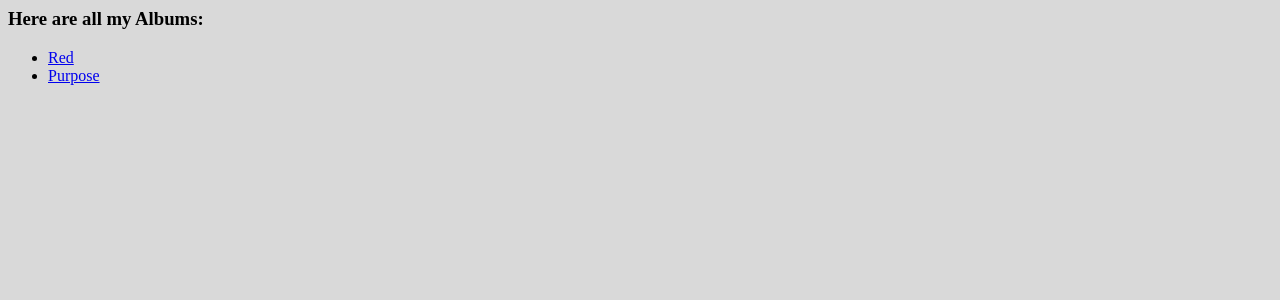
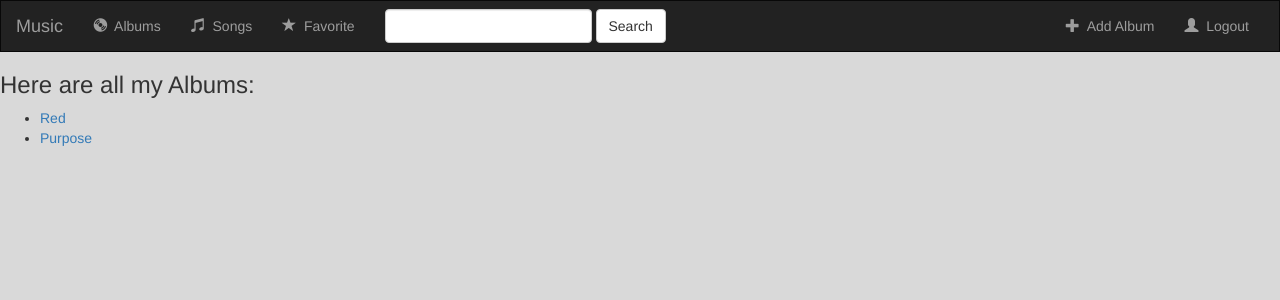
Before and after one commit to xiaozhousong/music, a Django app: page /music/ in a window 1280 px wide. Shown: the top 300 px of the page. Run offline with Django 3.2, Linux system fonts and the light colour scheme; data comes from the database, SQL or seed files in the repository; some libraries are stand-ins or nearby versions.

Commit message:
Setup Master page

```diff
--- a/music/static/site/style.css
+++ b/music/static/site/style.css
@@ -1,3 +1,6 @@
 body{
 	background-color: #D9D9D9;
 }
+.navbar {
+    border-radius: 0px;
+}
--- a/music/templates/music/detail.html
+++ b/music/templates/music/detail.html
@@ -1,4 +1,6 @@
-{% load staticfiles %}
+{% extends 'music/master.html' %}
+
+{% block body %}
 
 
 <h3>this is detail page</h3>
@@ -16,3 +18,5 @@
         <li>{{ song.song_title }} - {{ song.file_type }}</li>
     {% endfor %}
 </ul>
+
+{% endblock %}
--- a/music/templates/music/index.html
+++ b/music/templates/music/index.html
@@ -1,8 +1,10 @@
-{% load staticfiles %}
-
-<link rel="stylesheet" type="text/css" href="{% static 'site/style.css' %}">
+{% extends 'music/master.html' %}
 
 
+
+
+
+{% block body %}
 
 {% if all_albums %}
     <h3>Here are all my Albums: </h3>
@@ -15,3 +17,5 @@
 {% else %}
     <h3>You don't have any albums</h3>
 {% endif %}
+
+{% endblock %}
--- /dev/null
+++ b/music/templates/music/master.html
@@ -0,0 +1,91 @@
+<!DOCTYPE html>
+<html lang="en">
+
+  <head>
+    {% load staticfiles %}
+    <meta charset="utf-8">
+    <meta name="viewport" content="width=device-width, initial-scale=1">
+    <link rel="stylesheet" href="https://maxcdn.bootstrapcdn.com/bootstrap/3.3.7/css/bootstrap.min.css">
+    <link rel="stylesheet" type="text/css" href="{% static 'site/style.css' %}">
+    <script src="https://ajax.googleapis.com/ajax/libs/jquery/3.1.1/jquery.min.js"></script>
+    <script src="https://maxcdn.bootstrapcdn.com/bootstrap/3.3.7/js/bootstrap.min.js"></script>
+
+    <title>Music</title>
+  </head>
+
+<body>
+
+<nav class = "navbar navbar-inverse">
+  <div class="container-fluid">
+
+
+
+    <div class="navbar-header">
+      <button type="button" class="navbar-toggle" data-toggle="collapse" data-target="#topNavBar">
+        <span class="icon-bar"></span>
+        <span class="icon-bar"></span>
+        <span class="icon-bar"></span>
+      </button>
+
+      <a class="navbar-brand" href="{% url 'music:index' %}">Music</a>
+    </div>
+
+    <div class="collapse navbar-collapse" id="topNavBar">
+        <ul class="nav navbar-nav">
+          <li class="">
+            <a href="{% url 'music:index' %}">
+              <span class="glyphicon glyphicon-cd" aria-hidden="true"></span>&nbsp;
+              Albums
+            </a>
+          </li>
+
+          <li class="">
+            <a href="">
+              <span class="glyphicon glyphicon-music" aria-hidden="true"></span>&nbsp;
+              Songs
+            </a>
+          </li>
+
+          <li class="">
+            <a href="">
+              <span class="glyphicon glyphicon-star" aria-hidden="true"></span>&nbsp;
+              Favorite
+            </a>
+          </li>
+
+        </ul>
+
+        <form class="navbar-form navbar-left" role="search" method="get" action="#">
+          <div class="form-group">
+            <input type="text" class="form-control" name="require" value="">
+          </div>
+          <button type="submit" class="btn btn-default">Search</button>
+        </form>
+
+        <ul class="nav navbar-nav navbar-right">
+
+          <li class="">
+            <a href="">
+              <span class="glyphicon glyphicon-plus" aria-hidden="true"></span>&nbsp;
+              Add Album
+            </a>
+          </li>
+          <li class="">
+            <a href="">
+              <span class="glyphicon glyphicon-user" aria-hidden="true"></span>&nbsp;
+              Logout
+            </a>
+          </li>
+
+        </ul>
+
+    </div>
+
+  </div>
+</nav>
+{% block body %}
+
+{% endblock %}
+</body>
+
+</html>
```
